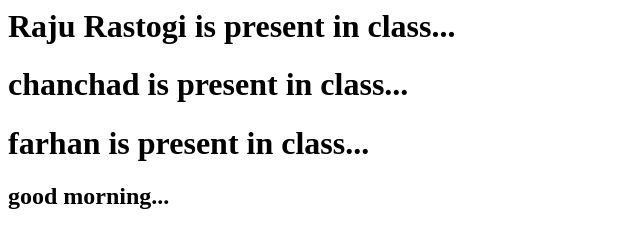
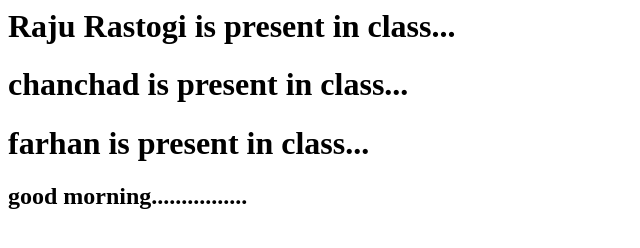
Before and after one commit to TechTrailblazeX/virus, a plain HTML site: page index.html in a window 1280 px wide. Shown: the full height of the page, 0-640 px from the left. Drawn offline with Linux system fonts and the light colour scheme.

Commit message:
morning...

```diff
--- a/index.html
+++ b/index.html
@@ -1,4 +1,4 @@
 <h1>Raju Rastogi is present in class...</h1>
 <h1>chanchad is present in class...</h1>
 <h1>farhan is present in class...</h1>
-<h2>good morning...</h2>
+<h2>good morning................</h2>
```
